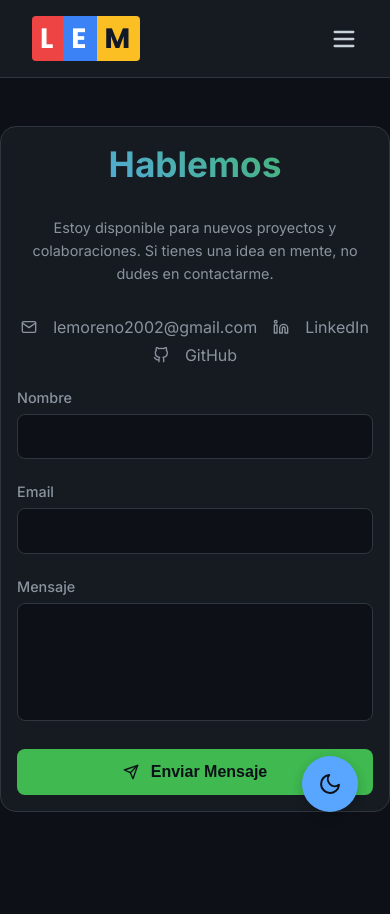
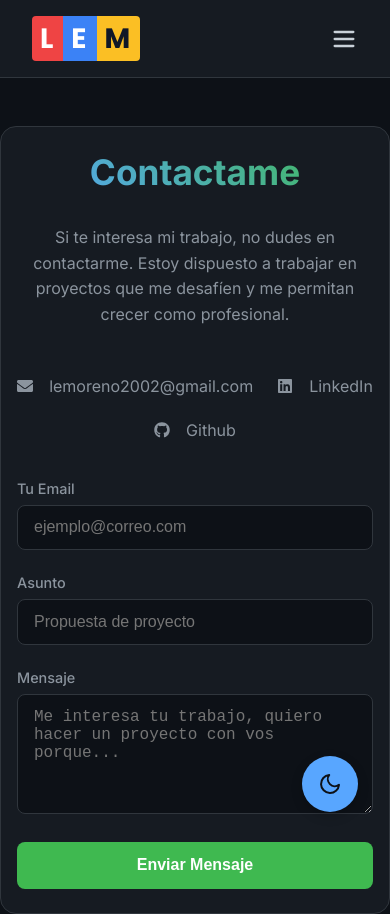
Before and after one commit to LautaroMoreno2002/portfolio-v2, a React (Vite) app: page /contacto in a window 390 px wide. Before the commit the page ends 844 px from the top, so only its background shows below. Built offline with nearby package versions, Linux system fonts and the light colour scheme.

Commit message:
Mejora de contactMe con envio de mail incluido. Y AboutMe mejorado

```diff
--- a/package.json
+++ b/package.json
@@ -10,8 +10,10 @@
     "preview": "vite preview"
   },
   "dependencies": {
+    "axios": "^1.10.0",
     "framer-motion": "^12.23.0",
     "lucide-react": "^0.525.0",
+    "notiflix": "^3.2.8",
     "react": "^19.1.0",
     "react-dom": "^19.1.0",
     "react-icons": "^5.5.0",
--- a/src/pages/ContactMe.css
+++ b/src/pages/ContactMe.css
@@ -1,27 +1,20 @@
 @import url("https://fonts.googleapis.com/css2?family=Inter:wght@400;500;700&display=swap");
 
 @keyframes spin {
-  from {
-    transform: rotate(0deg);
-  }
-  to {
-    transform: rotate(360deg);
-  }
+  from { transform: rotate(0deg); }
+  to { transform: rotate(360deg); }
 }
 
 .contact-section {
-  /* ✨ CAMBIO 1: Usa 100% en lugar de 100vw para evitar desbordamiento horizontal */
   width: 100%;
   max-width: 90rem;
-  min-width: 200px; /* Se mantiene el ancho mínimo que pediste */
   background-color: var(--card-bg);
   border: 1px solid var(--border-color);
   border-radius: 16px;
   padding: 3rem;
   margin-top: 3em;
-  height: calc(100vh - 195px);
+  min-height: calc(100vh - 195px);
   transition: background-color 0.3s ease, border-color 0.3s ease;
-  /* ✨ CAMBIO 2: Esencial para que el padding no cause desbordamiento */
   box-sizing: border-box;
 }
 
@@ -36,6 +29,7 @@
 .contact-info {
   display: flex;
   flex-direction: column;
+  height: 100%;
 }
 
 .contact-title {
@@ -57,8 +51,8 @@
 .contact-links {
   display: flex;
   flex-direction: column;
-  gap: 1rem;
-  margin-top: auto;
+  gap: 1.2rem;
+  margin-top: auto; /* Empuja los links hacia abajo */
 }
 
 .contact-link-item {
@@ -71,7 +65,6 @@
   transition: color 0.3s ease;
 }
 
-/* ✨ CAMBIO 3: Permite que el texto largo (email) se rompa y no desborde */
 .contact-link-item span {
   word-break: break-all;
 }
@@ -109,6 +102,12 @@
   box-sizing: border-box;
 }
 
+.form-group textarea {
+  resize: vertical;
+  min-height: 120px;
+}
+
+
 .form-group input:focus,
 .form-group textarea:focus {
   outline: none;
@@ -118,7 +117,7 @@
 
 .form-group input.invalid,
 .form-group textarea.invalid {
-  border-color: #f85149;
+  border-color: #f85149; /* Rojo para errores */
 }
 
 .error-message {
@@ -134,7 +133,7 @@
   gap: 0.75rem;
   width: 100%;
   background-color: var(--accent-secondary);
-  color: var(--bg-color);
+  color: white; /* Mejor contraste */
   border: none;
   border-radius: 8px;
   padding: 0.9rem 1.75rem;
@@ -150,6 +149,7 @@
 
 .submit-button:disabled {
   background-color: var(--border-color);
+  color: var(--text-secondary);
   cursor: not-allowed;
 }
 
@@ -165,63 +165,51 @@
   border-radius: 8px;
   margin-top: 1.5rem;
   font-weight: 500;
+  border: 1px solid transparent;
 }
 
 .feedback-message.success {
-  background-color: var(--accent-secondary-transparent, rgba(63, 185, 80, 0.1));
+  background-color: rgba(63, 185, 80, 0.1);
   color: var(--accent-secondary);
-  border: 1px solid var(--accent-secondary);
+  border-color: var(--accent-secondary);
 }
 
 .feedback-message.error {
   background-color: rgba(248, 81, 73, 0.1);
   color: #f85149;
-  border: 1px solid rgba(248, 81, 73, 0.3);
-}
-
-#message {
-  resize: none;
+  border-color: rgba(248, 81, 73, 0.3);
 }
 
 @media (max-width: 992px) {
   .contact-section {
-    height: auto; /* Cambiado de fit-content a auto para mayor compatibilidad */
-    padding: 2rem; /* Reducimos padding en tablets */
+    height: auto;
+    padding: 2rem;
   }
   .contact-container {
     grid-template-columns: 1fr;
-    gap: 2rem;
+    gap: 2.5rem;
   }
   .contact-info {
     text-align: center;
+    height: auto;
   }
   .contact-links {
     flex-direction: row;
     justify-content: center;
-    margin-top: 0;
-    flex-wrap: wrap; /* Permite que los links se ajusten si no caben */
+    flex-wrap: wrap;
+    gap: 1.5rem;
+    margin-top: 1rem;
   }
 }
 
-/* ✨ CAMBIO 4: Media query más agresiva para pantallas muy chicas */
 @media (max-width: 480px) {
   .contact-section {
-    padding: 1rem; /* Padding mínimo */
+    padding: 1.5rem 1rem;
   }
-
-  .contact-container {
-    gap: 1.5rem;
+  .contact-title {
+    font-size: 2.2rem;
   }
-
-  .contact-title {
-    font-size: 2.2rem; /* Se reduce drásticamente el título */
-  }
-
   .contact-description {
-    font-size: 0.9rem;
-  }
-
-  .contact-links {
-    gap: 0.5rem 1rem; /* Menos espacio entre links */
+    font-size: 1rem;
   }
 }
--- a/src/pages/ContactMe.tsx
+++ b/src/pages/ContactMe.tsx
@@ -1,81 +1,95 @@
-import React, { useState, type FormEvent } from 'react';
-// Importamos íconos para los enlaces y estados del formulario
-import "./ContactMe.css"
-import { FiGithub, FiLinkedin, FiMail, FiSend } from 'react-icons/fi';
-import { FaSpinner } from 'react-icons/fa';
-import { IoIosCheckmarkCircleOutline, IoIosWarning } from 'react-icons/io';
+import React, { useState } from "react";
+import axios from "axios";
+import * as Notiflix from "notiflix";
+import { FaLinkedin, FaGithub, FaEnvelope, FaSpinner } from "react-icons/fa";
 
-// --- COMPONENTE: ContactForm ---
+// Importamos los estilos. Asegúrate de que la ruta sea correcta.
+import "./ContactMe.css";
+
 export const ContactMe: React.FC = () => {
   // Estado para manejar los datos del formulario
   const [formData, setFormData] = useState({
-        name: '',
-        email: '',
-        message: '',
+    email: "",
+    asunto: "",
+    mensaje: "",
   });
 
-    // Estado para los errores de validación
-    const [errors, setErrors] = useState({
-        name: '',
-        email: '',
-        message: '',
-    });
+  // Estado para manejar los errores de validación
+  const [errors, setErrors] = useState<{ [key: string]: string }>({});
 
-    // Estado para el proceso de envío del formulario
-    const [status, setStatus] = useState<'idle' | 'sending' | 'success' | 'error'>('idle');
+  // Estado para la animación de carga
+  const [isLoading, setIsLoading] = useState(false);
+
+  // Estado para los mensajes de feedback (éxito o error tras el envío)
+  const [feedback, setFeedback] = useState({ type: "", message: "" });
 
   // Función para validar el formulario
   const validateForm = (): boolean => {
-        let isValid = true;
-        const newErrors = { name: '', email: '', message: '' };
-
-        if (!formData.name.trim()) {
-            newErrors.name = 'El nombre es obligatorio.';
-            isValid = false;
+    const newErrors: { [key: string]: string } = {};
+    if (!formData.email) {
+      newErrors.email = "El email es requerido.";
+    } else if (!/\S+@\S+\.\S+/.test(formData.email)) {
+      newErrors.email = "El formato del email no es válido.";
     }
-        if (!formData.email.trim()) {
-            newErrors.email = 'El email es obligatorio.';
-            isValid = false;
-        } else if (!/\S+@\S+\.\S+/.test(formData.email)) {
-            newErrors.email = 'El formato del email no es válido.';
-            isValid = false;
+    if (!formData.asunto) {
+      newErrors.asunto = "El asunto es requerido.";
     }
-        if (!formData.message.trim()) {
-            newErrors.message = 'El mensaje no puede estar vacío.';
-            isValid = false;
+    if (!formData.mensaje) {
+      newErrors.mensaje = "El mensaje no puede estar vacío.";
     }
-
     setErrors(newErrors);
-        return isValid;
+    return Object.keys(newErrors).length === 0;
   };
 
-    // Función para manejar el envío
-    const handleSubmit = (e: FormEvent) => {
-        e.preventDefault();
+  // Manejador para los cambios en los inputs
+  const handleChange = (
+    e: React.ChangeEvent<HTMLInputElement | HTMLTextAreaElement>
+  ) => {
+    const { name, value } = e.target;
+    setFormData((prev) => ({ ...prev, [name]: value }));
+  };
+
+  // Manejador para el envío del formulario
+  const handleSubmit = async (e: React.FormEvent<HTMLFormElement>) => {
+    e.preventDefault(); // Evita que la página se recargue
+    setFeedback({ type: "", message: "" }); // Limpia feedback anterior
+
     if (!validateForm()) {
+      Notiflix.Notify.warning(
+        "Por favor, corrige los errores en el formulario."
+      );
       return;
     }
 
-        setStatus('sending');
-        // Simulación de envío a un backend
-        setTimeout(() => {
-            // Simula un éxito aleatorio
-            if (Math.random() > 0.2) {
-                setStatus('success');
-                setFormData({ name: '', email: '', message: '' }); // Limpia el formulario
-            } else {
-                setStatus('error');
-            }
-        }, 2000);
-    };
+    setIsLoading(true);
+    Notiflix.Loading.standard("Enviando...");
 
-    // Función para manejar cambios en los inputs
-    const handleChange = (e: React.ChangeEvent<HTMLInputElement | HTMLTextAreaElement>) => {
-        const { name, value } = e.target;
-        setFormData(prev => ({ ...prev, [name]: value }));
-        // Limpia el error del campo cuando el usuario empieza a escribir
-        if(errors[name as keyof typeof errors]) {
-            setErrors(prev => ({...prev, [name]: ''}));
+    try {
+      await axios.post(
+        "https://backend-portfolio-sand-theta.vercel.app/envio",
+        formData
+      );
+
+      Notiflix.Loading.remove();
+      Notiflix.Notify.success("¡Mensaje enviado correctamente!");
+      setFeedback({
+        type: "success",
+        message: "Gracias por contactarme. Te responderé a la brevedad.",
+      });
+
+      // Limpiar formulario
+      setFormData({ email: "", asunto: "", mensaje: "" });
+      setErrors({});
+    } catch (error) {
+      Notiflix.Loading.remove();
+      Notiflix.Notify.failure("Hubo un error al enviar el mensaje.");
+      setFeedback({
+        type: "error",
+        message:
+          "No se pudo enviar el mensaje. Por favor, intenta de nuevo más tarde o contáctame por otro medio.",
+      });
+    } finally {
+      setIsLoading(false);
     }
   };
 
@@ -84,22 +98,36 @@ export const ContactMe: React.FC = () => {
       <div className="contact-container">
         {/* Columna de Información */}
         <div className="contact-info">
-                    <h2 className="contact-title">Hablemos</h2>
+          <h2 className="contact-title">Contactame</h2>
           <p className="contact-description">
-                        Estoy disponible para nuevos proyectos y colaboraciones. Si tienes una idea en mente, no dudes en contactarme.
+            Si te interesa mi trabajo, no dudes en contactarme. Estoy dispuesto
+            a trabajar en proyectos que me desafíen y me permitan crecer como
+            profesional.
           </p>
           <div className="contact-links">
-                        <a href="mailto:lemoreno2002@gmail.com" className="contact-link-item">
-                            <FiMail />
-                            <span>lemoreno2002@gmail.com</span>
+            <a
+              href="mailto:lemoreno2002@gmail.com"
+              className="contact-link-item"
+              target="_blank"
+              rel="noopener noreferrer"
+            >
+              <FaEnvelope /> <span>lemoreno2002@gmail.com</span>
             </a>
-                        <a href="https://www.linkedin.com/in/lautaro-moreno/" target="_blank" rel="noopener noreferrer" className="contact-link-item">
-                            <FiLinkedin />
-                            <span>LinkedIn</span>
+            <a
+              href="https://www.linkedin.com/in/lautaro-moreno/"
+              className="contact-link-item"
+              target="_blank"
+              rel="noopener noreferrer"
+            >
+              <FaLinkedin /> <span>LinkedIn</span>
             </a>
-                        <a href="https://github.com/LautaroMoreno2002" target="_blank" rel="noopener noreferrer" className="contact-link-item">
-                            <FiGithub />
-                            <span>GitHub</span>
+            <a
+              href="https://github.com/LautaroMoreno2002"
+              className="contact-link-item"
+              target="_blank"
+              rel="noopener noreferrer"
+            >
+              <FaGithub /> <span>Github</span>
             </a>
           </div>
         </div>
@@ -108,37 +136,73 @@ export const ContactMe: React.FC = () => {
         <div className="form-wrapper">
           <form onSubmit={handleSubmit} noValidate>
             <div className="form-group">
-                            <label htmlFor="name">Nombre</label>
-                            <input type="text" id="name" name="name" value={formData.name} onChange={handleChange} className={errors.name ? 'invalid' : ''} required />
-                            {errors.name && <p className="error-message">{errors.name}</p>}
-                        </div>
-                        <div className="form-group">
-                            <label htmlFor="email">Email</label>
-                            <input type="email" id="email" name="email" value={formData.email} onChange={handleChange} className={errors.email ? 'invalid' : ''} required />
+              <label htmlFor="email">Tu Email</label>
+              <input
+                type="email"
+                id="email"
+                name="email"
+                placeholder="ejemplo@correo.com"
+                value={formData.email}
+                onChange={handleChange}
+                className={errors.email ? "invalid" : ""}
+                required
+              />
               {errors.email && <p className="error-message">{errors.email}</p>}
             </div>
+
             <div className="form-group">
-                            <label htmlFor="message">Mensaje</label>
-                            <textarea id="message" name="message" rows={5} value={formData.message} onChange={handleChange} className={errors.message ? 'invalid' : ''} required></textarea>
-                            {errors.message && <p className="error-message">{errors.message}</p>}
+              <label htmlFor="asunto">Asunto</label>
+              <input
+                type="text"
+                id="asunto"
+                name="asunto"
+                placeholder="Propuesta de proyecto"
+                value={formData.asunto}
+                onChange={handleChange}
+                className={errors.asunto ? "invalid" : ""}
+                required
+              />
+              {errors.asunto && (
+                <p className="error-message">{errors.asunto}</p>
+              )}
             </div>
 
-                        <button type="submit" className="submit-button" disabled={status === 'sending'}>
-                            {status === 'sending' ? <FaSpinner className="spinner" /> : <FiSend />}
-                            <span>{status === 'sending' ? 'Enviando...' : 'Enviar Mensaje'}</span>
+            <div className="form-group">
+              <label htmlFor="mensaje">Mensaje</label>
+              <textarea
+                id="mensaje"
+                name="mensaje"
+                placeholder="Me interesa tu trabajo, quiero hacer un proyecto con vos porque..."
+                rows={5}
+                value={formData.mensaje}
+                onChange={handleChange}
+                className={errors.mensaje ? "invalid" : ""}
+                required
+              />
+              {errors.mensaje && (
+                <p className="error-message">{errors.mensaje}</p>
+              )}
+            </div>
+
+            <button
+              type="submit"
+              className="submit-button"
+              disabled={isLoading}
+            >
+              {isLoading ? (
+                <>
+                  <FaSpinner className="spinner" />
+                  <span>Enviando...</span>
+                </>
+              ) : (
+                <span>Enviar Mensaje</span>
+              )}
             </button>
           </form>
 
-                    {status === 'success' && (
-                        <div className="feedback-message success">
-                            <IoIosCheckmarkCircleOutline />
-                            <span>¡Gracias! Tu mensaje ha sido enviado con éxito.</span>
-                        </div>
-                    )}
-                    {status === 'error' && (
-                        <div className="feedback-message error">
-                           <IoIosWarning />
-                            <span>Hubo un error al enviar el mensaje. Inténtalo de nuevo.</span>
+          {feedback.message && (
+            <div className={`feedback-message ${feedback.type}`}>
+              {feedback.message}
             </div>
           )}
         </div>
```
Also changed, not shown: src/pages/AboutMe.tsx (+22 -8 lines), 1 other file (tests, documents, lock files or other folders). Lines whose indentation alone changed are shown as unchanged.
